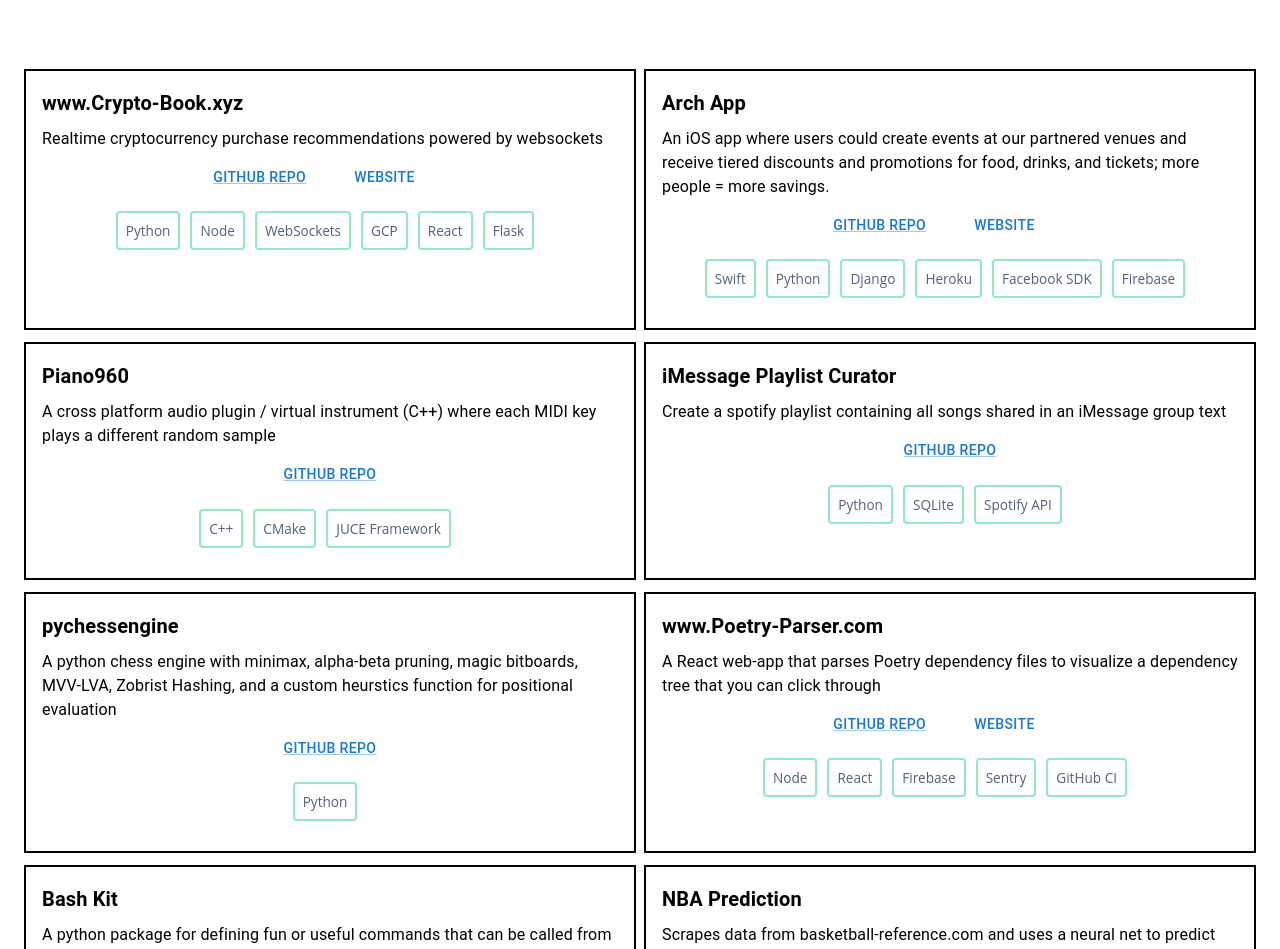
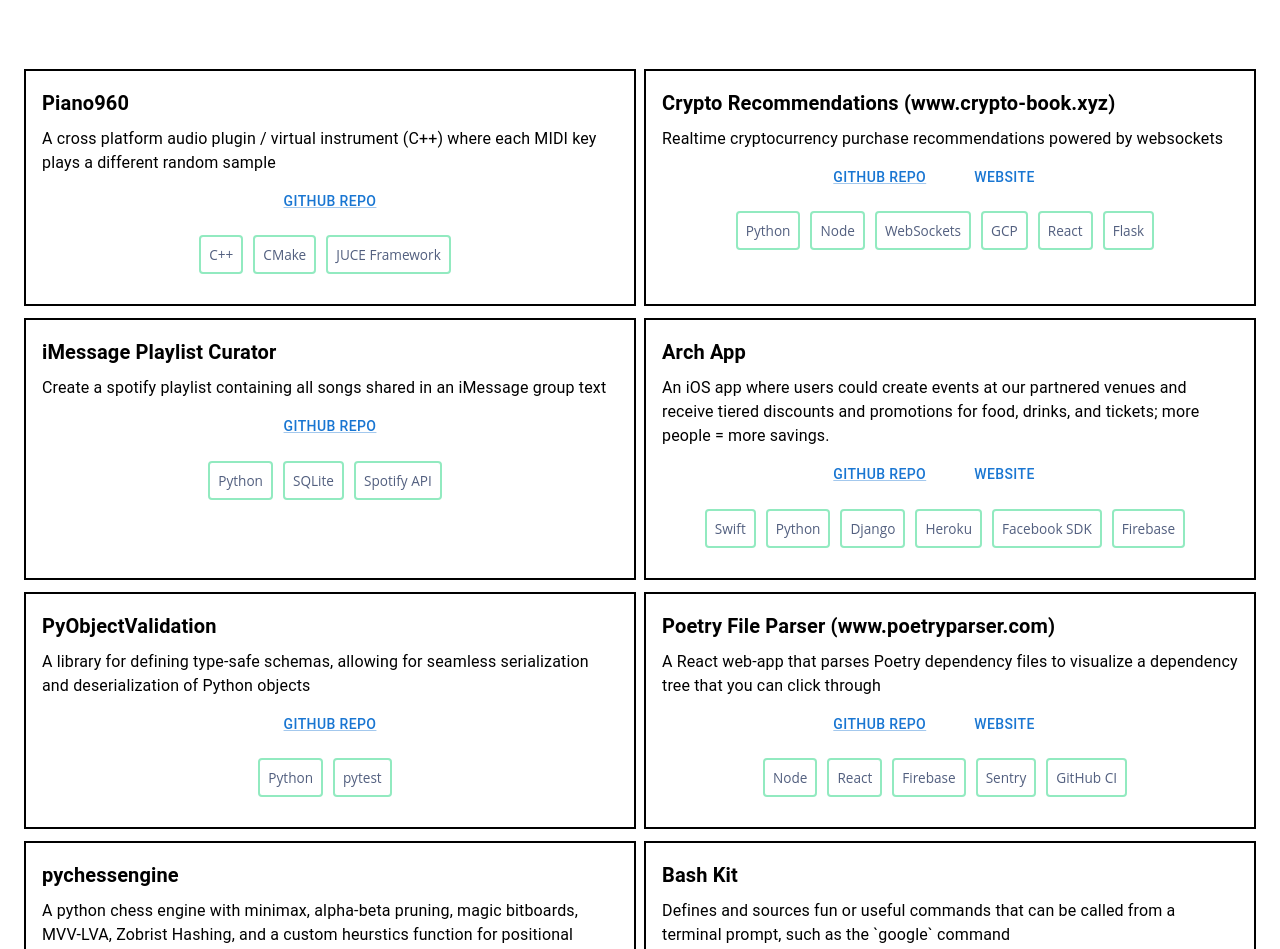
Before and after one commit to perintyler/MyPage, a React (Create React App) app: page / in a window 1280 px wide. Shown: the part 300-1249 px from the top of the page. Built offline with nearby package versions, Linux system fonts and the light colour scheme.

Commit message:
add year property to Project class (a step towards project sorting/filtering)

```diff
--- a/src/Projects.js
+++ b/src/Projects.js
@@ -2,21 +2,38 @@
 
 class Project
 {
-    constructor(name, description, languages, frameworks, preview, repoUrl, websiteUrl = null) {
+    constructor(name, description, year, languages, frameworks, preview, repoUrl, websiteUrl = null) {
         this.name = name;
         this.description = description;
+        this.year = year;
         this.languages = languages;
         this.frameworks = frameworks;
         this.repoUrl = repoUrl;
         this.websiteUrl = websiteUrl;
+    }
+
+    hasWebsite()
+    {
+        return this.repoUrl !== null;
     }
 }
 
 const PROJECTS = [
 
     new Project(
-        'www.Crypto-Book.xyz',
+        'Piano960',
+        'A cross platform audio plugin / virtual instrument (C++) where each MIDI key plays a different random sample',
+        2023,
+        ['C++'],
+        ['CMake', 'JUCE Framework'],
+        'TP.png',
+        'https://github.com/perintyler/Piano960'
+    ),
+
+    new Project(
+        'Crypto Recommendations (www.crypto-book.xyz)',
         'Realtime cryptocurrency purchase recommendations powered by websockets',
+        2021,
         ['Python', 'Node'],
         ['WebSockets', 'GCP', 'React', 'Flask'],
         'TP.png',
@@ -25,8 +42,19 @@ const PROJECTS = [
     ),
 
     new Project(
+        'iMessage Playlist Curator',
+        'Create a spotify playlist containing all songs shared in an iMessage group text',
+        2023,
+        ['Python'],
+        ['SQLite', 'Spotify API'],
+        'TP.png',
+        'https://github.com/perintyler/imessage_playlist'
+    ),
+
+    new Project(
         'Arch App',
         'An iOS app where users could create events at our partnered venues and receive tiered discounts and promotions for food, drinks, and tickets; more people = more savings.',
+        2018,
         ['Swift', 'Python'],
         ['Django', 'Heroku', 'Facebook SDK', 'Firebase'],
         'TP.png',
@@ -35,27 +63,30 @@ const PROJECTS = [
     ),
 
     new Project(
-        'Piano960',
-        'A cross platform audio plugin / virtual instrument (C++) where each MIDI key plays a different random sample',
-        ['C++'],
-        ['CMake', 'JUCE Framework'],
+        'PyObjectValidation',
+        'A library for defining type-safe schemas, allowing for seamless serialization and deserialization of Python objects',
+        2021,
+        ['Python'],
+        ['pytest'],
         'TP.png',
-        'https://github.com/perintyler/Piano960'
+        'https://github.com/perintyler/PyObjectValidation'
     ),
 
-
     new Project(
-        'iMessage Playlist Curator',
-        'Create a spotify playlist containing all songs shared in an iMessage group text',
-        ['Python'],
-        ['SQLite', 'Spotify API'],
+        'Poetry File Parser (www.poetryparser.com)',
+        'A React web-app that parses Poetry dependency files to visualize a dependency tree that you can click through',
+        2023,
+        ['Node'],
+        ['React', 'Firebase', 'Sentry', 'GitHub CI'],
         'TP.png',
-        'https://github.com/perintyler/imessage_playlist'
+        'https://github.com/perintyler/Poetry-File-Parser',
+        'https://poetryparser.com'
     ),
 
     new Project(
         'pychessengine',
         'A python chess engine with minimax, alpha-beta pruning, magic bitboards, MVV-LVA, Zobrist Hashing, and a custom heurstics function for positional evaluation',
+        2021,
         ['Python'],
         [],
         'TP.png',
@@ -63,18 +94,9 @@ const PROJECTS = [
     ),
 
     new Project(
-        'www.Poetry-Parser.com',
-        'A React web-app that parses Poetry dependency files to visualize a dependency tree that you can click through',
-        ['Node'],
-        ['React', 'Firebase', 'Sentry', 'GitHub CI'],
-        'TP.png',
-        'https://github.com/perintyler/Poetry-File-Parser',
-        'https://poetry-parser.com'
-    ),
-
-    new Project(
         'Bash Kit',
-        'A python package for defining fun or useful commands that can be called from a terminal prompt, such as the `google` command',
+        'Defines and sources fun or useful commands that can be called from a terminal prompt, such as the `google` command',
+        2023,
         ['Python', 'Bash', 'AppleScript'],
         ['pytest'],
         'TP.png',
@@ -84,6 +106,7 @@ const PROJECTS = [
     new Project(
         'NBA Prediction',
         'Scrapes data from basketball-reference.com and uses a neural net to predict the results of NBA games',
+        2020,
         ['Python'],
         ['Tensorflow'],
         'TP.png',
@@ -93,11 +116,17 @@ const PROJECTS = [
     new Project(
         'News Sentiment Analysis',
         'Graphs the subjectivity and polarity of news articles over time for a keyword.',
+        2020,
         ['Python'],
         ['News API', 'MongoDB', 'Matplotlib'],
-        'TP.png',
+        'https://raw.githubusercontent.com/perintyler/news_sentiment_analysis/master/subjectivity.png',
         'https://github.com/perintyler/news_sentiment_analysis'
-    ),
+    )
 ];
 
+function getProjects(sortByDate=false, sortByCoolness=false, onlyProjectsWithWebsites=false)
+{
+    return PROJECTS;
+}
+
 export default PROJECTS;
```
